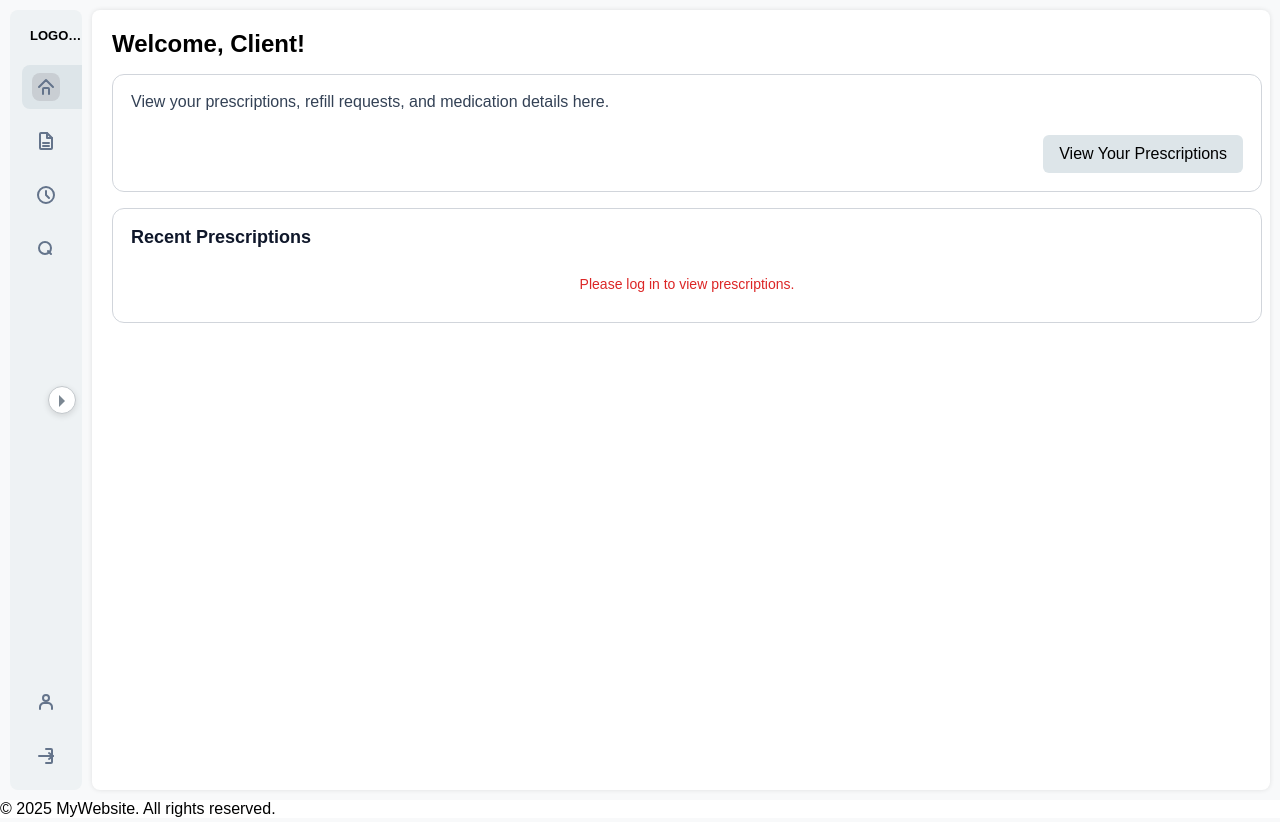
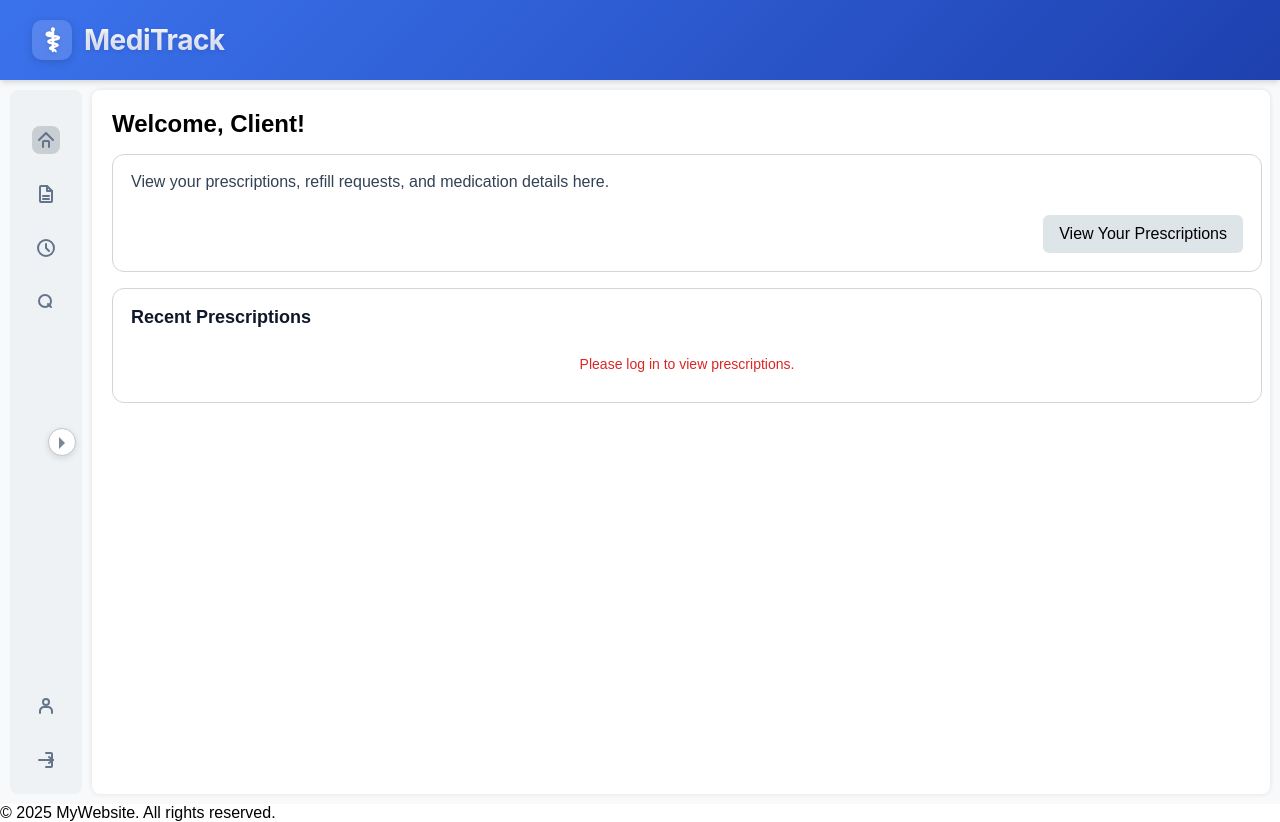
Before and after one commit to moimo1/team-berners-lee, a PHP site: page /view/client/dashboard.php in a window 1280 px wide. Run offline with PHP 8.4, Linux system fonts and the light colour scheme.

Commit message:
Added a header and did small tweaks for the UI

```diff
--- a/assets/css/client/dashboard.css
+++ b/assets/css/client/dashboard.css
@@ -50,6 +50,7 @@ html, body {
   text-underline-offset: 3px;
 }
 
+
 /* Client dashboard layout */
 .client-dashboard {
   --sidebar-collapsed: 72px;
@@ -58,7 +59,7 @@ html, body {
   grid-template-columns: auto 1fr;
   grid-template-rows: 1fr;
   grid-template-areas: "sidebar main";
-  height: 100vh;
+  height: calc(100vh - 76px);
   gap: 10px;
   padding: 10px;
   background-color: #f8f9fa;
@@ -86,7 +87,7 @@ html, body {
   background: #eef2f4;
   padding: 12px;
   display: grid;
-  grid-template-rows: auto 1fr auto;
+  grid-template-rows: 1fr auto;
   border-radius: 8px;
   position: relative;
   overflow: hidden;
@@ -96,15 +97,6 @@ html, body {
 
 .client-dashboard.sidebar-expanded .sidebar {
   width: var(--sidebar-expanded);
-}
-
-.sidebar-brand {
-  font-weight: 700;
-  font-size: 13px;
-  padding: 6px 8px;
-  white-space: nowrap;
-  overflow: hidden;
-  text-overflow: ellipsis;
 }
 
 .sidebar-nav ul {
@@ -139,14 +131,13 @@ html, body {
   background: #dde5e9;
 }
 
-/* Keep hover neutral when collapsed */
 .client-dashboard:not(.sidebar-expanded) .nav-item:hover {
   background: transparent;
 }
 
-/* Active/highlighted nav item */
-.nav-item.active {
+.client-dashboard:not(.sidebar-expanded) .nav-item:hover .icon {
   background: #dde5e9;
+  transition: background-color 0.15s ease;
 }
 
 .nav-item.active .icon {
@@ -155,6 +146,10 @@ html, body {
 
 .client-dashboard.sidebar-expanded .nav-item.active {
   background: #dde5e9;
+}
+
+.client-dashboard.sidebar-expanded .nav-item.active .icon {
+  background: #c9ced3;
 }
 
 .nav-item .icon {
--- /dev/null
+++ b/assets/css/header.css
@@ -0,0 +1,64 @@
+.app-header {
+  background: linear-gradient(135deg, #2563eb 0%, #1e40af 100%);
+  color: #ffffff;
+  padding: 20px 32px;
+  box-shadow: 0 4px 6px -1px rgba(0, 0, 0, 0.1), 0 2px 4px -1px rgba(0, 0, 0, 0.06);
+  position: relative;
+  overflow: hidden;
+}
+
+.app-header::before {
+  content: '';
+  position: absolute;
+  top: 0;
+  left: 0;
+  right: 0;
+  bottom: 0;
+  background: linear-gradient(135deg, rgba(255, 255, 255, 0.1) 0%, rgba(255, 255, 255, 0) 100%);
+  pointer-events: none;
+}
+
+.header-content {
+  max-width: 100%;
+  margin: 0 auto;
+  position: relative;
+  z-index: 1;
+}
+
+.header-brand {
+  display: flex;
+  align-items: center;
+}
+
+.header-logo {
+  margin: 0;
+  display: flex;
+  align-items: center;
+  gap: 12px;
+  font-size: 28px;
+  font-weight: 700;
+  color: #ffffff;
+  letter-spacing: -0.5px;
+  font-family: -apple-system, BlinkMacSystemFont, 'Segoe UI', Roboto, 'Helvetica Neue', Arial, sans-serif;
+  text-shadow: 0 2px 4px rgba(0, 0, 0, 0.1);
+}
+
+.logo-icon {
+  font-size: 32px;
+  display: inline-flex;
+  align-items: center;
+  justify-content: center;
+  width: 40px;
+  height: 40px;
+  background: rgba(255, 255, 255, 0.15);
+  border-radius: 10px;
+  backdrop-filter: blur(10px);
+  box-shadow: 0 2px 8px rgba(0, 0, 0, 0.15);
+}
+
+.logo-text {
+  background: linear-gradient(180deg, #ffffff 0%, #e0e7ff 100%);
+  -webkit-background-clip: text;
+  -webkit-text-fill-color: transparent;
+  background-clip: text;
+}
--- /dev/null
+++ b/includes/header.php
@@ -0,0 +1,16 @@
+<?php
+if (!isset($currentPage)) {
+    $currentPage = '';
+}
+?>
+
+<header class="app-header">
+    <div class="header-content">
+        <div class="header-brand">
+            <h1 class="header-logo">
+                <span class="logo-icon">⚕</span>
+                <span class="logo-text">MediTrack</span>
+            </h1>
+        </div>
+    </div>
+</header>
--- a/includes/sidebar.php
+++ b/includes/sidebar.php
@@ -1,15 +1,10 @@
 <?php
-// Reusable sidebar component for client pages
-// Usage: $currentPage should be one of: 'dashboard', 'prescription-details', 'prescription-history', 'search-medicine'
-// Example: include '../../includes/sidebar.php'; $currentPage = 'dashboard';
-
 if (!isset($currentPage)) {
     $currentPage = '';
 }
 ?>
 
 <aside class="sidebar" aria-label="Sidebar navigation">
-    <div class="sidebar-brand">LOGO NAME</div>
     <nav class="sidebar-nav">
         <ul>
             <li><a href="/view/client/dashboard.php" class="nav-item <?php echo $currentPage === 'dashboard' ? 'active' : ''; ?>" aria-label="Home"><span class="icon" aria-hidden="true"><img src="../../assets/icons/home.svg" alt=""></span><span class="label">Home</span></a></li>
--- a/view/client/dashboard.php
+++ b/view/client/dashboard.php
@@ -12,11 +12,13 @@
     <meta name="viewport" content="width=device-width, initial-scale=1.0">
     <title>Client Dashboard</title>
 
+    <link rel="stylesheet" href="../../assets/css/header.css">
     <link rel="stylesheet" href="../../assets/css/client/dashboard.css">
     <link rel="stylesheet" href="../../assets/css/navbar.css">
 </head>
 
 <body class="has-sidebar">
+    <?php include '../../includes/header.php'; ?>
     <main class="client-dashboard" id="clientDashboard">
         <?php
         $currentPage = 'dashboard';
--- a/view/client/prescription-details.php
+++ b/view/client/prescription-details.php
@@ -10,11 +10,13 @@
     <meta charset="UTF-8">
     <meta name="viewport" content="width=device-width, initial-scale=1.0">
     <title>My Prescription</title>
+    <link rel="stylesheet" href="../../assets/css/header.css">
     <link rel="stylesheet" href="../../assets/css/client/dashboard.css">
     <link rel="stylesheet" href="../../assets/css/client/prescription-details.css">
     </head>
 
 <body class="has-sidebar">
+    <?php include '../../includes/header.php'; ?>
     <main class="client-dashboard" id="clientDashboard">
         <?php
         $currentPage = 'prescription-details';
--- a/view/client/prescription-history.php
+++ b/view/client/prescription-history.php
@@ -10,11 +10,13 @@
     <meta charset="UTF-8">
     <meta name="viewport" content="width=device-width, initial-scale=1.0">
     <title>Prescription History</title>
+    <link rel="stylesheet" href="../../assets/css/header.css">
     <link rel="stylesheet" href="../../assets/css/client/dashboard.css">
     <link rel="stylesheet" href="../../assets/css/client/prescription-history.css">
 </head>
 
 <body class="has-sidebar">
+    <?php include '../../includes/header.php'; ?>
     <main class="client-dashboard" id="clientDashboard">
         <?php
         $currentPage = 'prescription-history';
--- a/view/client/search-medicine.php
+++ b/view/client/search-medicine.php
@@ -10,12 +10,14 @@
     <meta charset="UTF-8">
     <meta name="viewport" content="width=device-width, initial-scale=1.0">
     <title>Search Drug Info</title>
+    <link rel="stylesheet" href="../../assets/css/header.css">
     <link rel="stylesheet" href="../../assets/css/client/dashboard.css">
     <link rel="stylesheet" href="../../assets/css/client/search-medicine.css">
     <link rel="stylesheet" href="../../assets/css/navbar.css">
 </head>
 
 <body class="has-sidebar">
+    <?php include '../../includes/header.php'; ?>
     <main class="client-dashboard" id="clientDashboard">
         <?php
         $currentPage = 'search-medicine';
```
